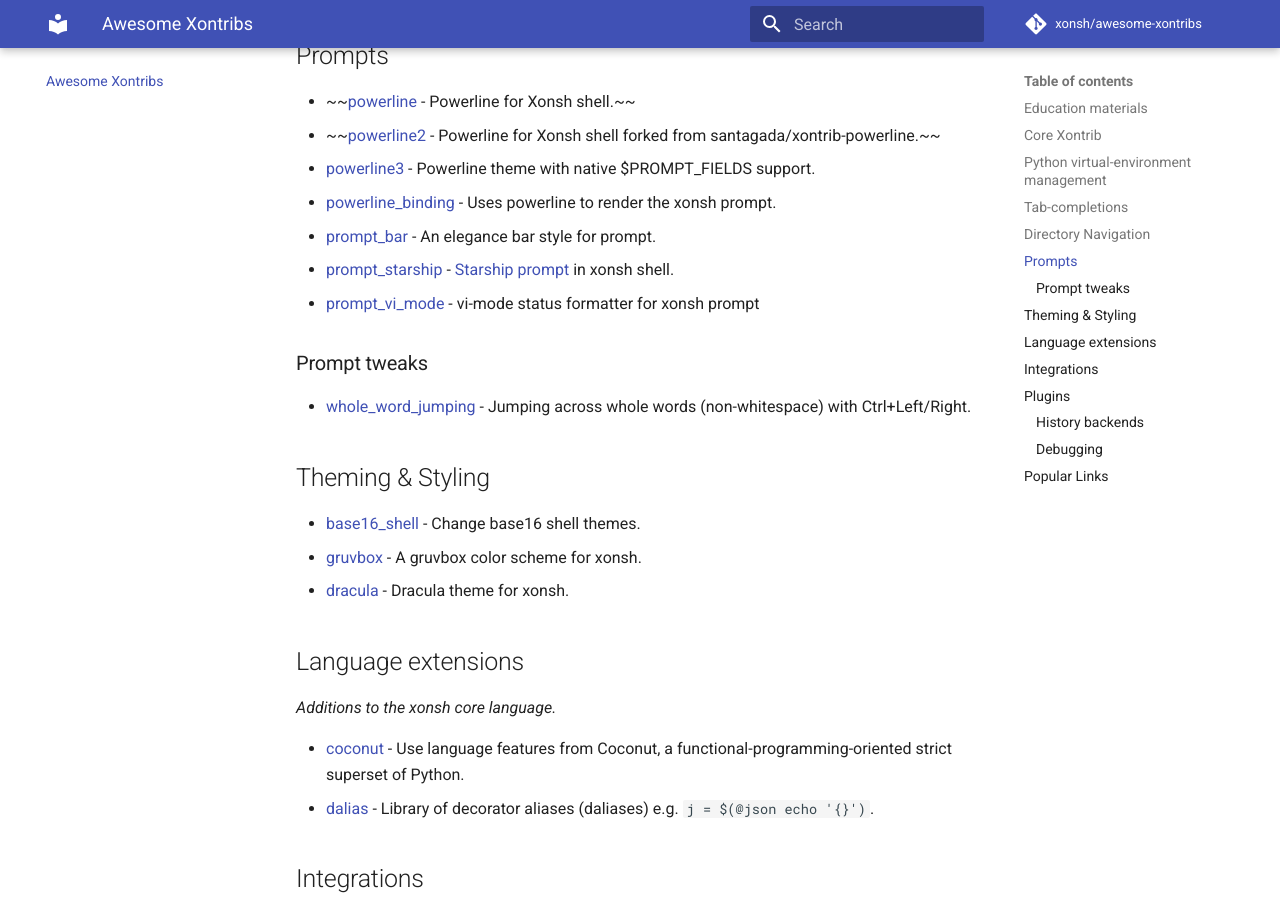
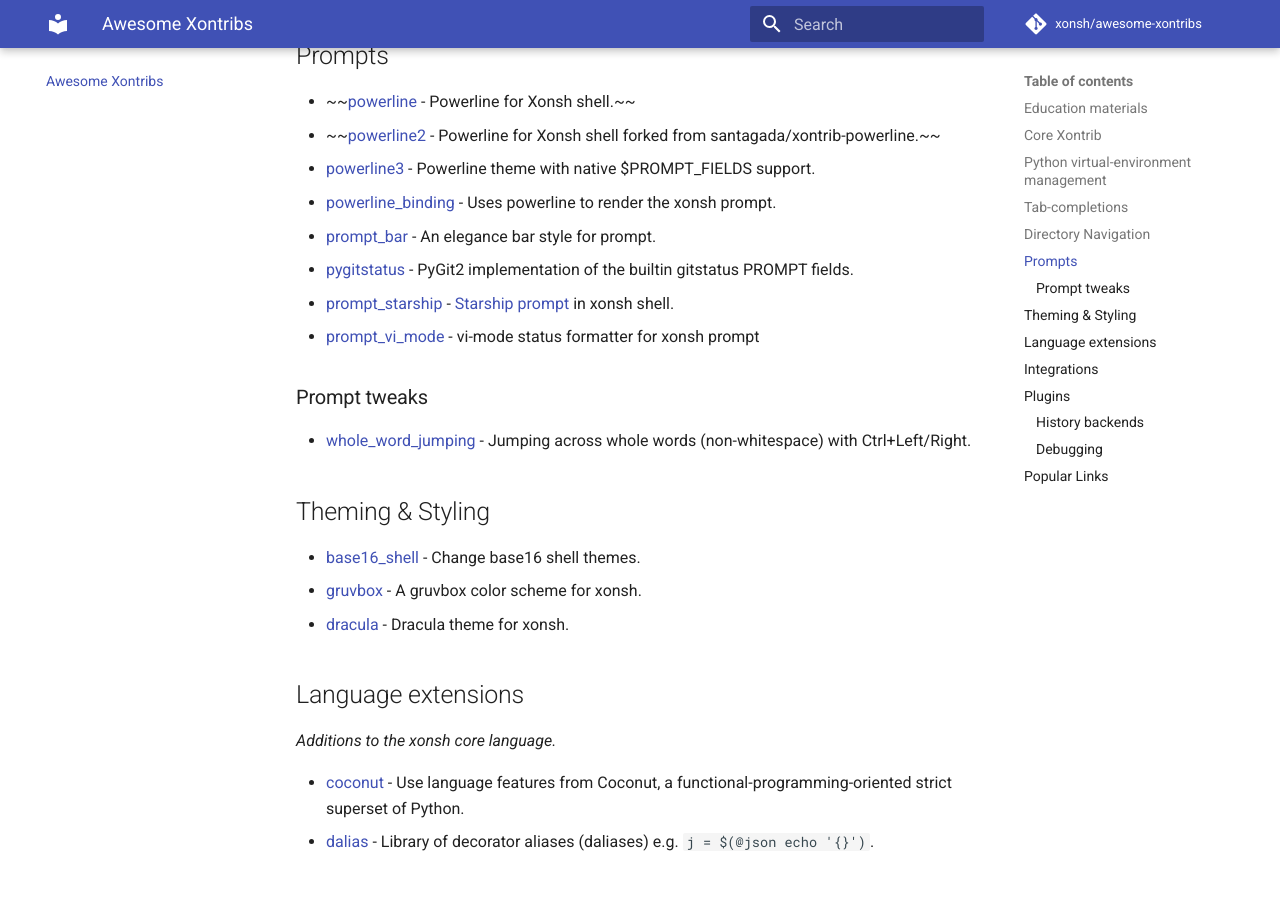
Before and after one commit to xonsh/awesome-xontribs, an MkDocs documentation site: the page built from docs/README.md, in a window 1280 px wide and 900 px high, scrolled down 2604 px. Built offline with MkDocs 1.6.1 and Material for MkDocs 9.7.7, drawn with Linux system fonts in a browser that asks for light colours; comment, search, counter and statistics services are not loaded.

Commit message:
Update README.md - add pygitstatus
Add new prompt suggestion, [xontrib-pygitstatus](https://github.com/Spitfire1900/xontrib-pygitstatus)

```diff
--- a/docs/README.md
+++ b/docs/README.md
@@ -81,6 +81,7 @@
 - [powerline3](https://github.com/jnoortheen/xontrib-powerline3) - Powerline theme with native $PROMPT_FIELDS support.
 - [powerline_binding](https://github.com/dyuri/xontrib-powerline-binding) - Uses powerline to render the xonsh prompt.
 - [prompt_bar](https://github.com/anki-code/xontrib-prompt-bar) - An elegance bar style for prompt.
+- [pygitstatus](https://github.com/Spitfire1900/xontrib-pygitstatus) - PyGit2 implementation of the builtin gitstatus PROMPT fields.
 - [prompt_starship](https://github.com/anki-code/xontrib-prompt-starship) - [Starship prompt](https://github.com/starship/starship) in xonsh shell.
 - [prompt_vi_mode](https://github.com/t184256/xontrib-prompt-vi-mode) - vi-mode status formatter for xonsh prompt
 
```
